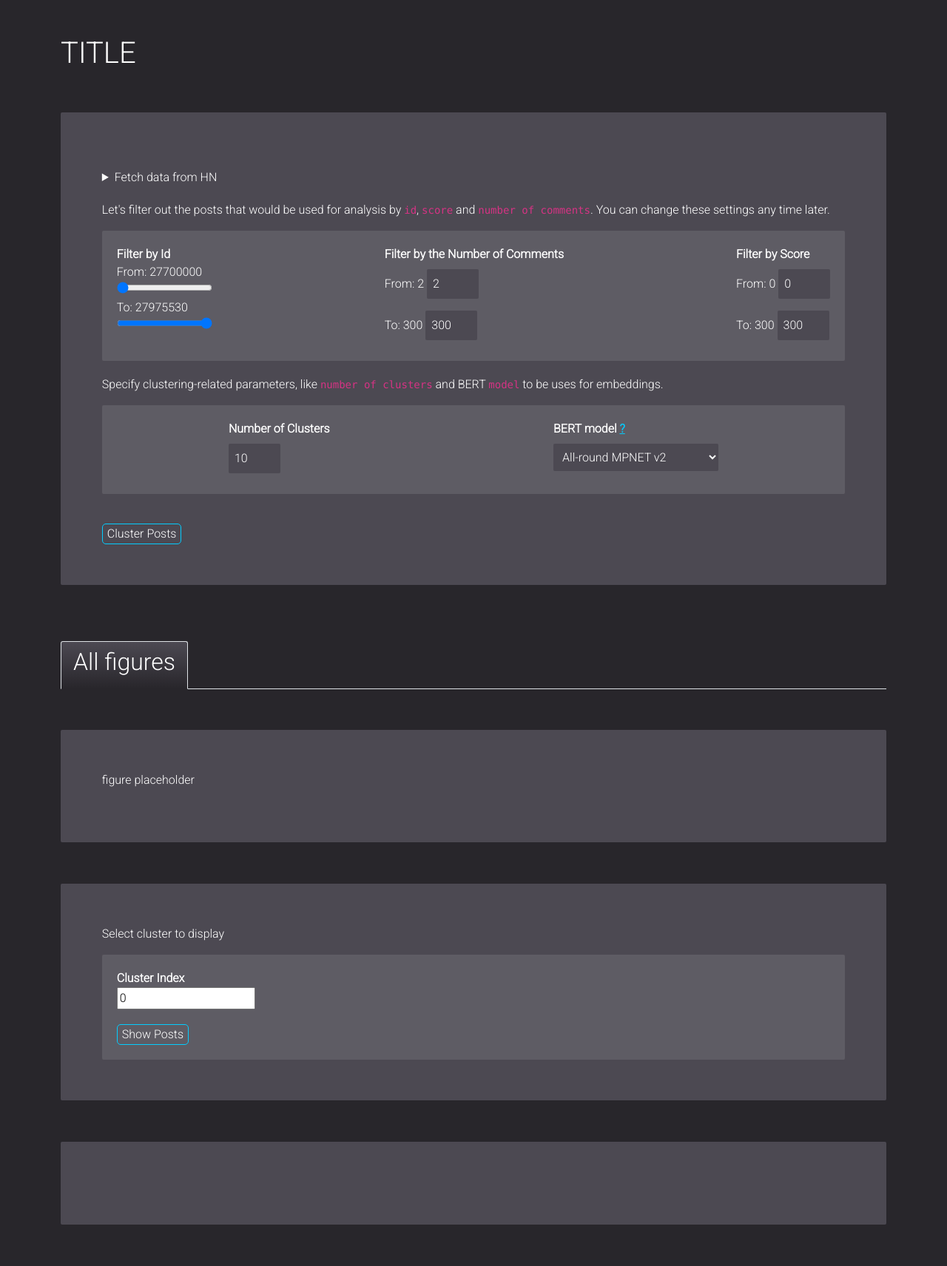
After one commit to axyorah/hn-post-clusterer, a Flask app: template flaskr/templates/index.html in a window 1280 px wide. The commit adds this page. Shown: the whole page at 74% size. Run offline with Flask 3, Linux system fonts and the light colour scheme; the template is opened without the code that fills it, so the values that code supplies are empty; parts of the project's set-up code (start-up, migrations or seed data) failed here and were passed over.

Commit message:
mod: changed layout on `index.html`: now data/cluster filters, figures, cluster selection and table have their own `box`

```diff
--- a/flaskr/templates/index.html
+++ b/flaskr/templates/index.html
@@ -21,23 +21,16 @@
 
         <h1 class="mt-5">TITLE</h1>
 
-        {% include "partials/get_data.html" %}
+        <div id="filter-root">
+            {% include "partials/get_data.html" %}
+        </div>
 
-        <ul class="nav nav-tabs" id="seed-tab" role="tablist">
-            <li class="nav-item" role="presentation">
-                <button class="nav-link active" id="same-label-tab-btn" data-bs-toggle="tab"
-                    data-bs-target="#same-label-tab" aria-selected="true">
-                    <h2>Get Posts from Cluster</h2>
-                </button>
-            </li>
-        </ul>
+        <div id="figure-root">
+            {% include "partials/figures.html" %}
+        </div>
 
-        <div class="tab-content" id="tab-content">
-
-            <section class="tab-pane fade show active" id="same-label-tab" role="tabpanel" aria-labelledby="same-label-tab">
-                {% include "partials/get_posts_from_same_cluster.html" %}
-            </section>
-
+        <div id="select-root">
+            {% include "partials/select_cluster.html" %}
         </div>
 
         <div class="box" id="table-root"></div>
--- /dev/null
+++ b/flaskr/templates/partials/figures.html
@@ -0,0 +1,19 @@
+<ul class="nav nav-tabs" id="seed-tab" role="tablist">
+    <li class="nav-item" role="presentation">
+        <button class="nav-link active" id="same-label-tab-btn" data-bs-toggle="tab"
+            data-bs-target="#same-label-tab" aria-selected="true">
+            <h2>All figures</h2>
+        </button>
+    </li>
+</ul>
+
+<div class="tab-content" id="tab-content">
+
+    <section class="tab-pane fade show active" id="same-label-tab" role="tabpanel" aria-labelledby="same-label-tab">
+        <div class="box">
+            <p>figure placeholder</p>
+            <div id="semantic-cluster-plot-root"></div>
+        </div>
+    </section>
+
+</div>
--- a/flaskr/templates/partials/get_data.html
+++ b/flaskr/templates/partials/get_data.html
@@ -41,9 +41,5 @@
     </section>
 
     <button id="semantic-cluster-btn">Cluster Posts</button>
-    <button id="post-db-btn" style="visibility: hidden;">Query DB</button>
-
-
-    <div id="semantic-cluster-plot-root"></div>
 
 </div>
```
